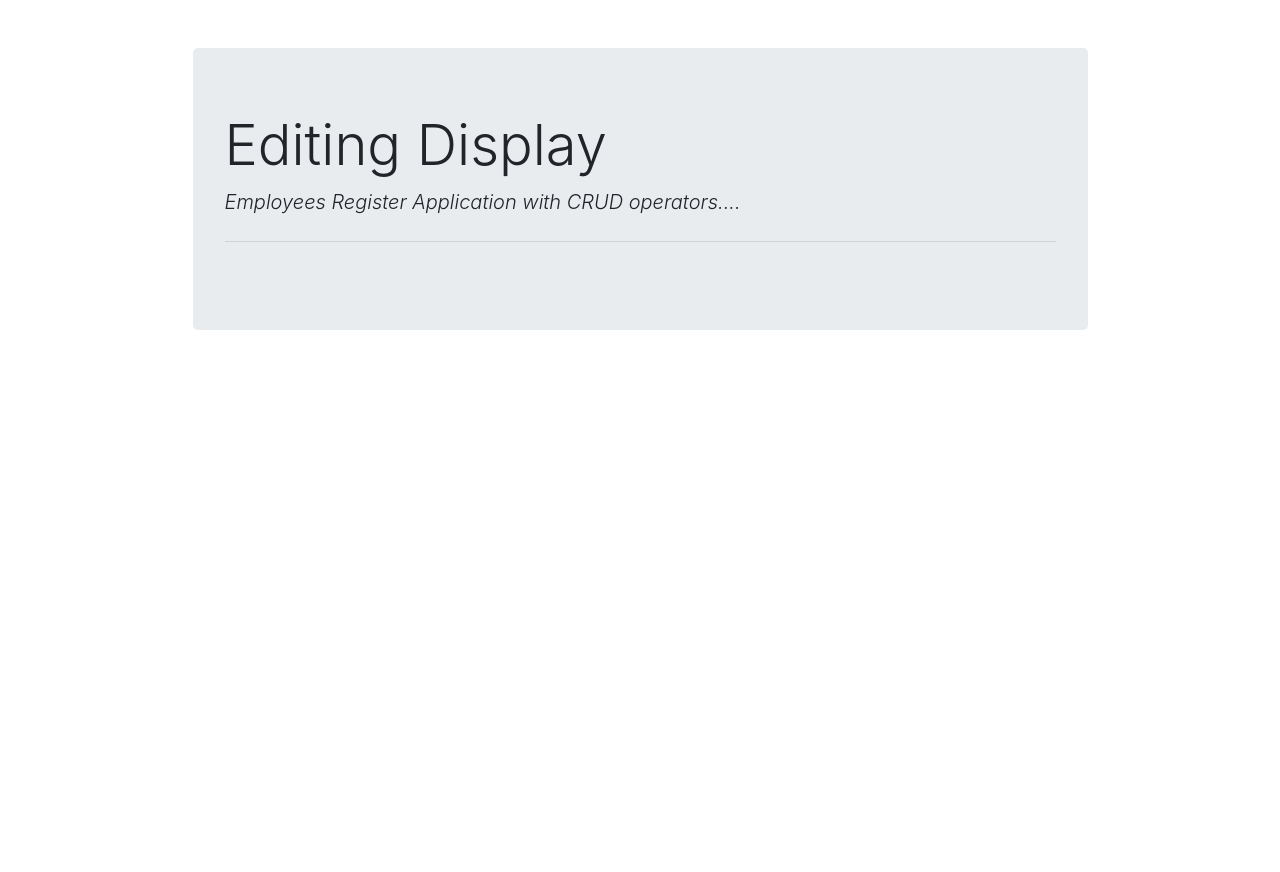
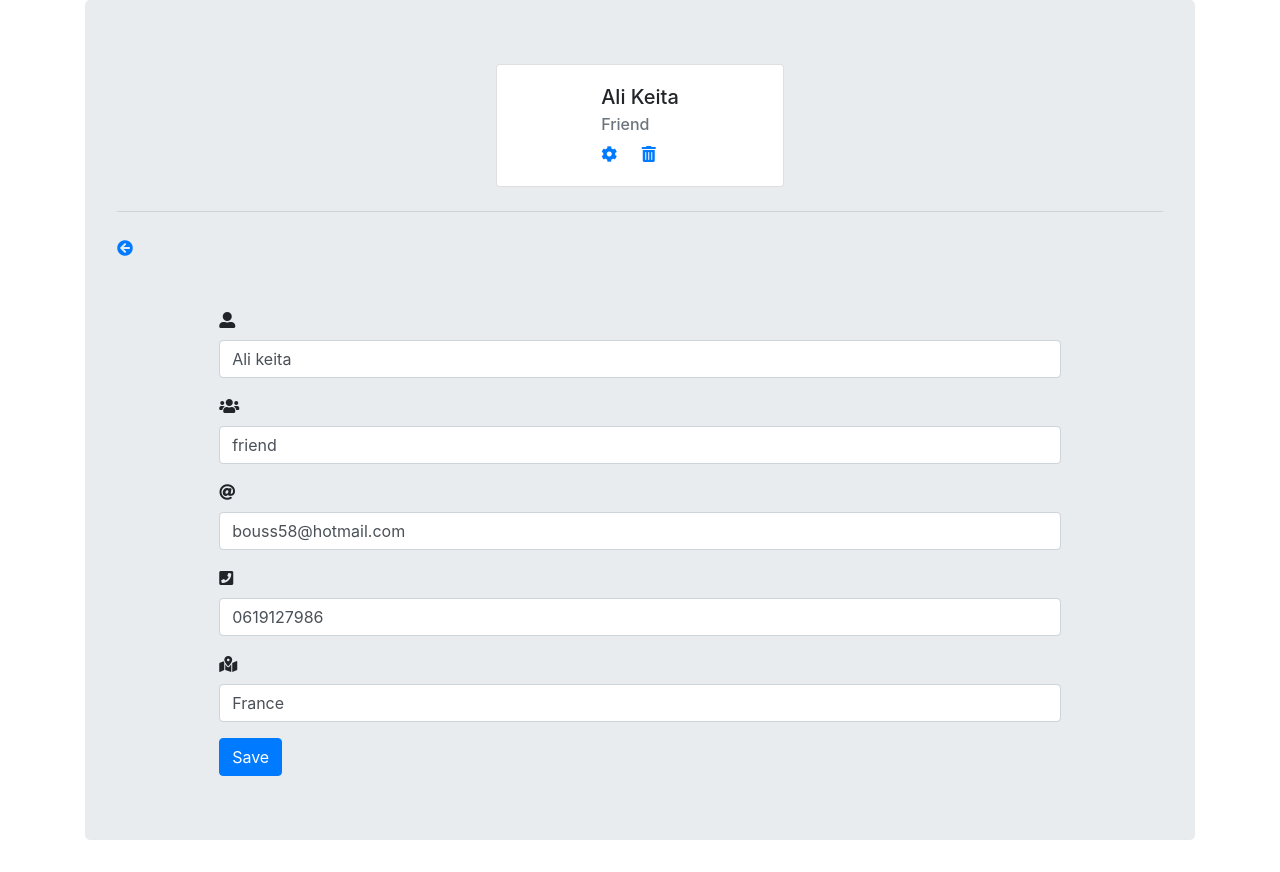
Before and after one commit to AliBouss/Projet_Django-Contact_Lists, a Django app: template templates/edit.html in a window 1280 px wide. Before the commit the page ends 330 px from the top, so only its background shows below. Run offline with Django 3.2, Linux system fonts and the light colour scheme; the template is opened without the code that fills it: values that come from a table or form of the project are taken from there, others are empty; data comes from the database, SQL or seed files in the repository; both versions use the stored data as it was after the commit; some libraries are stand-ins or nearby versions.

Commit message:
mise en place de la fonctionnalité 'edit' qui permet de modifier un contact deja enregistré

```diff
--- a/contactlist/urls.py
+++ b/contactlist/urls.py
@@ -4,6 +4,6 @@ from contactlist.views import *
 urlpatterns = [
     path('', index, name='index'),
     path('add-contact/', addcontact, name='add-contact'),
-    path('edit/', edit, name='edit'),
+    path('edit/<str:pk>', edit, name='edit'),
     path('profile/<str:pk>', contactProfile, name='profile'),
 ]
--- a/templates/contact-profile.html
+++ b/templates/contact-profile.html
@@ -1,3 +1,5 @@
+{% load static %}
+
 <!DOCTYPE html>
 <html lang="en">
 <head>
@@ -22,10 +24,10 @@
       <p class="card-title">{{contact.phone | title}}</p>
       <p class="card-title">{{contact.email | title}}</p>
       <h5 class="card-title">{{contact.address | title}}</h5>
-    <a href="#" class="btn btn-primary">Change</a>
+    <a class="btn btn-primary" href="{% url 'edit' contact.id %}">Change</a>
   </div>
   <div class="card-footer text-muted">
-    2 days ago
+    Thank You :)
   </div>
 </div>
 
--- a/templates/edit.html
+++ b/templates/edit.html
@@ -5,18 +5,70 @@
     <title>Edit Display</title>
     <link rel="stylesheet" href="https://stackpath.bootstrapcdn.com/bootstrap/4.3.1/css/bootstrap.min.css" integrity="sha384-ggOyR0iXCbMQv3Xipma34MD+dH/1fQ784/j6cY/iJTQUOhcWr7x9JvoRxT2MZw1T" crossorigin="anonymous">
     <link rel="stylesheet" href="https://cdnjs.cloudflare.com/ajax/libs/font-awesome/5.15.3/css/all.min.css">
-    <link rel="stylesheet" href="css/styles.css">
 </head>
 <body>
 
 <div class="container">
-    <div class="col-md-10 offset-md-1 mt-5">
-        <div class="jumbotron">
-              <h1 class="display-4">Editing Display</h1>
-              <p class="lead font-italic">Employees Register Application with CRUD operators....</p>
-              <hr class="my-4">
 
+    <div class="jumbotron">
+
+        <div class="card mx-auto" style="width: 18rem;" >
+            <div class="card-body mx-auto w-auto" style="width: 22rem;">
+                <h5 class="card-title">{{contact.fullname | title}}</h5>
+                <h6 class="card-subtitle mb-2 text-muted">{{contact.relationship | title}}</h6>
+                <a href="#" class="card-link"><i class="fas fa-cog"></i></a>
+                <a href="#" class="card-link"><i class="fas fa-trash-alt"></i></a>
+            </div>
         </div>
+        <hr class="my-4">
+
+        <form action="" method="POST">
+            {% csrf_token %}
+
+            <a href="{% url 'profile' contact.id %}"><i class="fas fa-arrow-circle-left"></i></a>
+
+            <div class="col-md-10 offset-md-1 mt-5">
+                <div class="mb-3">
+                    <label for="formGroupExampleInput" class="form-label">
+                        <i class="fas fa-user-alt"></i>
+                    </label>
+                    <input type="text" class="form-control" id="formGroupExampleInput" name="fullname" placeholder="fullname" value="{{contact.fullname}}">
+                </div>
+                <div class="mb-3">
+                    <label for="formGroupExampleInput2" class="form-label">
+                        <i class="fas fa-users"></i>
+                    </label>
+                    <input type="text" class="form-control" id="formGroupExampleInput2" name="relationship" placeholder="friend" value="{{contact.relationship}}">
+                </div>
+
+                <div class="mb-3">
+                    <label for="formGroupExampleInput" class="form-label">
+                        <i class="fas fa-at"></i>
+                    </label>
+                    <input type="email" class="form-control" id="formGroupExampleInput3" name="email" placeholder="Example@gmail.com" value="{{contact.email}}">
+                </div>
+                <div class="mb-3">
+                    <label for="formGroupExampleInput2" class="form-label">
+                        <i class="fas fa-phone-square"></i>
+                    </label>
+                    <input type="tel" class="form-control" id="formGroupExampleInput4" name="phone_number" placeholder="0101010101" value="{{contact.phone}}">
+                </div>
+
+                <div class="mb-3">
+                    <label for="formGroupExampleInput2" class="form-label">
+                        <i class="fas fa-map-marked-alt"></i>
+                    </label>
+                    <input type="text" class="form-control" id="formGroupExampleInput5" name="address" placeholder="address" value="{{contact.address}}">
+                </div>
+
+                <div class="d-grid gap-2 ">
+                    <button class="btn btn-primary" type="submit" name="submit_button">Save</button>
+                </div>
+
+
+            </div>
+        </form>
+
     </div>
 
 </div>
```
Also changed, not shown: contactlist/views.py (+18 -7 lines), templates/index.html (+20 -41 lines), db.sqlite3.
